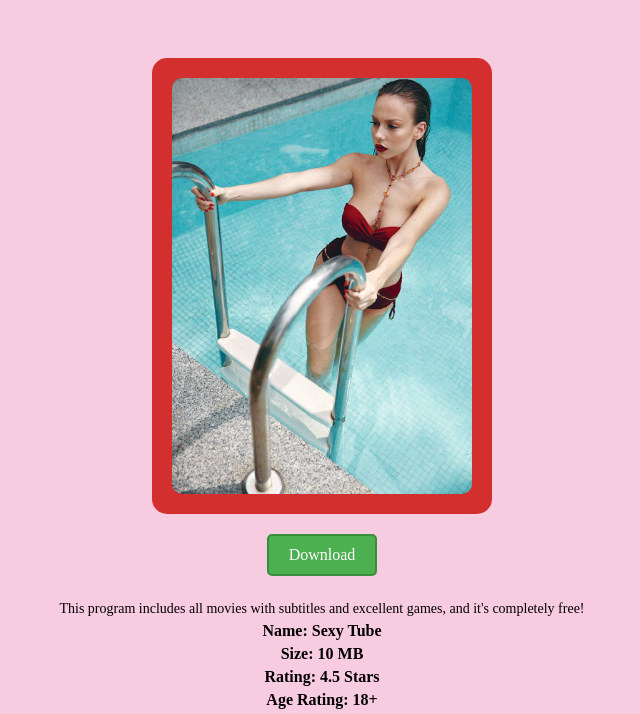
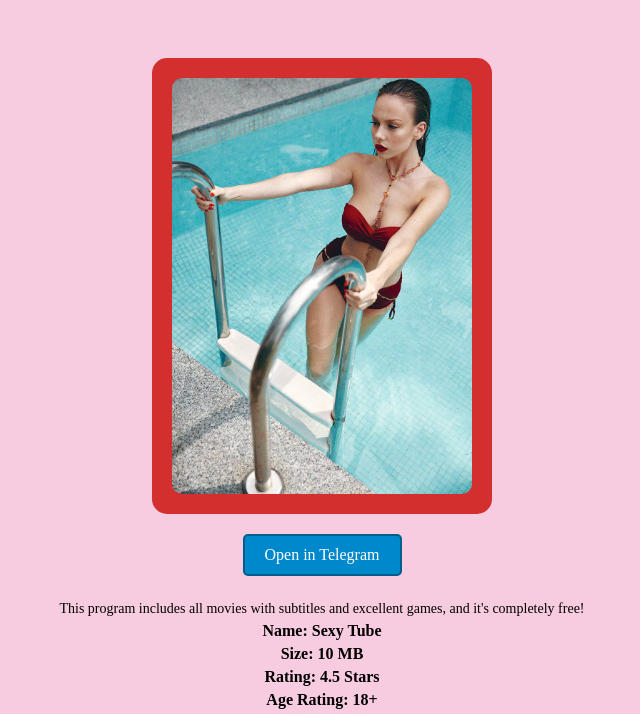
Before and after one commit to Bardia0002/Test, a plain HTML site: page Jagh.html in a window 1280 px wide. Shown: the part 222-936 px from the top of the page, without its empty margins (318-958 px from the left). Drawn offline with Linux system fonts and the light colour scheme.

Commit message:
Update Jagh.html

```diff
--- a/Jagh.html
+++ b/Jagh.html
@@ -3,7 +3,7 @@
 <head>
     <meta charset="UTF-8">
     <meta name="viewport" content="width=device-width, initial-scale=1.0">
-    <title>Pink Page with Details</title>
+    <title>Mini Telegram App</title>
     <style>
         body {
             margin: 0;
@@ -59,11 +59,11 @@
             border-radius: 10px; /* گوشه‌های گرد برای تصویر */
         }
 
-        .download-button {
+        .telegram-button {
             margin-top: 20px; /* فاصله بین تصویر و دکمه */
             padding: 10px 20px; /* فاصله داخلی دکمه */
-            background-color: #4caf50; /* رنگ سبز دکمه */
-            border: 2px solid #388e3c; /* لبه سبز تیره‌تر */
+            background-color: #0088cc; /* رنگ آبی تلگرام */
+            border: 2px solid #005f8a; /* لبه آبی تیره‌تر */
             border-radius: 5px; /* گوشه‌های دکمه */
             color: white; /* رنگ متن دکمه */
             font-size: 16px; /* اندازه متن دکمه */
@@ -73,9 +73,9 @@
             transition: background-color 0.3s, border-color 0.3s; /* افکت تغییر رنگ */
         }
 
-        .download-button:hover {
-            background-color: #388e3c; /* تغییر رنگ دکمه در حالت هاور */
-            border-color: #4caf50; /* تغییر رنگ لبه دکمه در حالت هاور */
+        .telegram-button:hover {
+            background-color: #005f8a; /* تغییر رنگ دکمه در حالت هاور */
+            border-color: #0088cc; /* تغییر رنگ لبه دکمه در حالت هاور */
         }
 
         .details {
@@ -106,8 +106,8 @@
         <div class="image-frame">
             <img src="woman_with_blue_hair.png" alt="Woman with Blue Hair">
         </div>
-        <!-- لینک دانلود با ویژگی download -->
-        <a href="app.apk" class="download-button" download>Download</a>
+        <!-- لینک تلگرام -->
+        <a href="tg://resolve?domain=your_6ytubechanel" class="telegram-button">Open in Telegram</a>
 
         <div class="details">
             <p>This program includes all movies with subtitles and excellent games, and it's completely free!</p>
```
